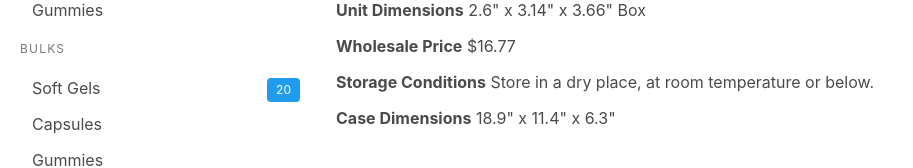
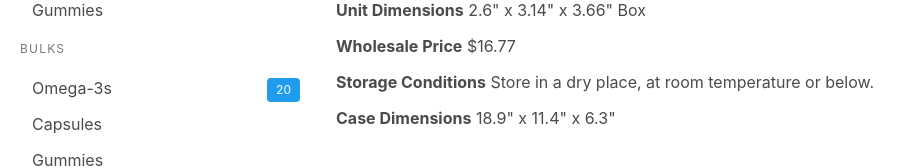
Before and after one commit to TristanAG/FAQ2, a React (Create React App) app: page /product in a window 1280 px wide. Shown: the part 356-524 px from the top of the page, without its empty margins (0-913 px from the left). Built offline with nearby package versions, Linux system fonts and the light colour scheme.

Commit message:
built nav option component

```diff
--- a/src/components/Nav.js
+++ b/src/components/Nav.js
@@ -1,12 +1,10 @@
 import React from 'react'
 import { Link } from "react-router-dom"
 import Product from './Product'
-// import { FirebaseContext } from '../firebase'
+import NavOption from './NavOption'
 
 function Nav() {
-  // const { user, firebase } = React.useContext(FirebaseContext)
   const [preferences, setPreferences] = React.useState({})
-  // const [isActive, setIsActive] = React.useState(false)
   const [isActive, setIsActive] = React.useState('')
   const [activeMenuItem, setActiveMenuItem] = React.useState('')
 
@@ -572,10 +570,6 @@ function Nav() {
 }
   const bulksCount = bulks.items.length
 
-  function closeNavOnMobile() {
-    setIsActive(false)
-  }
-
   function handleNavClick(navClick) {
     if (activeMenuItem === navClick) {
       setIsActive('')
@@ -603,25 +597,14 @@ function Nav() {
       </p>
       <ul className="menu-list">
         <li>
-          <li
-            onClick={() => handleNavClick(omega3sNavOption)}
-            className={isActive === omega3sNavOption && 'is-active has-background-white-ter'}
-          >
-            <a>Omega-3s <span className="tag is-info is-pulled-right">{productsCount}</span></a>
-          </li>
-          <ul className={isActive === omega3sNavOption ? 'is-active' : 'hidden'}>
-            {products.items.map(product => (
-              <li>
-                <Link to={{
-                  pathname: '/product',
-                  productName: product.name,
-                  dataRef: 'http://datarefurl.com'
-                }}>
-                  {product.name}
-                </Link>
-              </li>
-            ))}
-          </ul>
+          <NavOption
+            option={omega3sNavOption}
+            handleNavClick={handleNavClick}
+            items={products}
+            itemType="product"
+            isActive={isActive}
+            itemCount={productsCount}
+          />
           <li><a>Probiotics & More</a></li>
           <li><a>Vitamins & More</a></li>
           <li><a>Gummies</a></li>
@@ -633,25 +616,14 @@ function Nav() {
       </p>
       <ul className="menu-list">
         <li>
-          <li
-            onClick={() => handleNavClick(softGelsNavOption)}
-            className={isActive === softGelsNavOption && 'is-active has-background-white-ter'}
-          >
-            <a>Soft Gels <span className="tag is-info is-pulled-right">{bulksCount}</span></a>
-          </li>
-          <ul className={isActive === softGelsNavOption ? 'is-active' : 'hidden'}>
-            {bulks.items.map(bulk => (
-              <li>
-                <Link to={{
-                  pathname: '/bulk',
-                  productName: bulk.name,
-                  dataRef: 'http://datarefurl.com'
-                }}>
-                  {bulk.name}
-                </Link>
-              </li>
-            ))}
-          </ul>
+          <NavOption
+            option={softGelsNavOption}
+            handleNavClick={handleNavClick}
+            items={bulks}
+            itemType="bulk"
+            isActive={isActive}
+            itemCount={bulksCount}
+          />
           <li><a>Capsules</a></li>
           <li><a>Gummies</a></li>
           <li><a>Liquid</a></li>
--- /dev/null
+++ b/src/components/NavOption.js
@@ -0,0 +1,30 @@
+import React from 'react'
+import { Link } from "react-router-dom"
+
+function NavOption({ option, handleNavClick, items, isActive, itemCount, itemType }) {
+  return(
+    <>
+      <li
+        onClick={() => handleNavClick(option)}
+        className={isActive === option && 'is-active has-background-white-ter'}
+      >
+        <a>Omega-3s <span className="tag is-info is-pulled-right">{itemCount}</span></a>
+      </li>
+      <ul className={isActive === option ? 'is-active' : 'hidden'}>
+        {items.items.map(item => (
+          <li>
+            <Link to={{
+              pathname: '/' + itemType +'',
+              itemName: item.name,
+              dataRef: 'http://datarefurl.com'
+            }}>
+              {item.name}
+            </Link>
+          </li>
+        ))}
+      </ul>
+    </>
+  )
+}
+
+export default NavOption
--- a/src/components/Product.js
+++ b/src/components/Product.js
@@ -175,9 +175,9 @@ function Product(props) {
       <div className="container">
         <div className="content">
 
-          <h3 className="has-text-grey-light">{props.location.productName}</h3>
+          <h3 className="has-text-grey-light">{props.location.itemName}</h3>
             <small>{props.location.dataRef}</small>
-          <h2 className="has-text-grey">{props.location.productName}</h2>
+          <h2 className="has-text-grey">{props.location.itemName}</h2>
         </div>
 
         <div class="tabs is-boxed">
```
